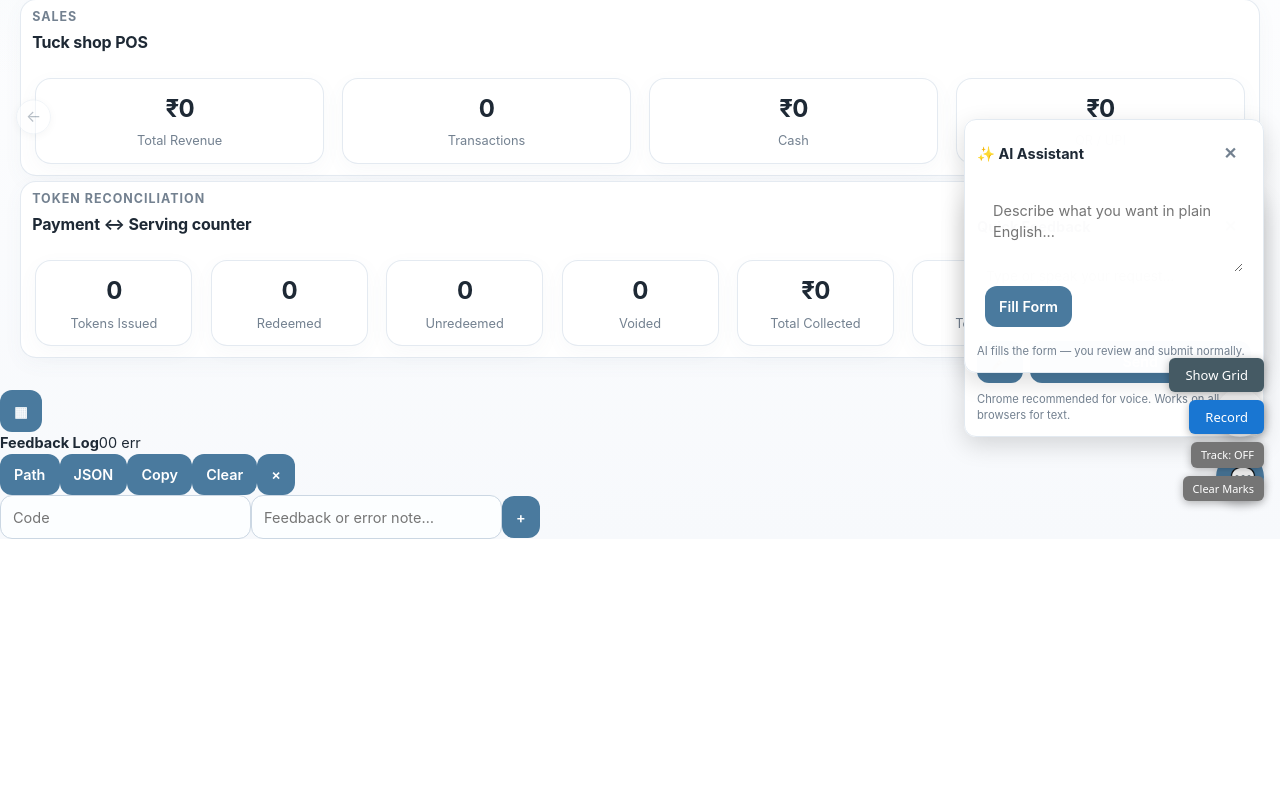
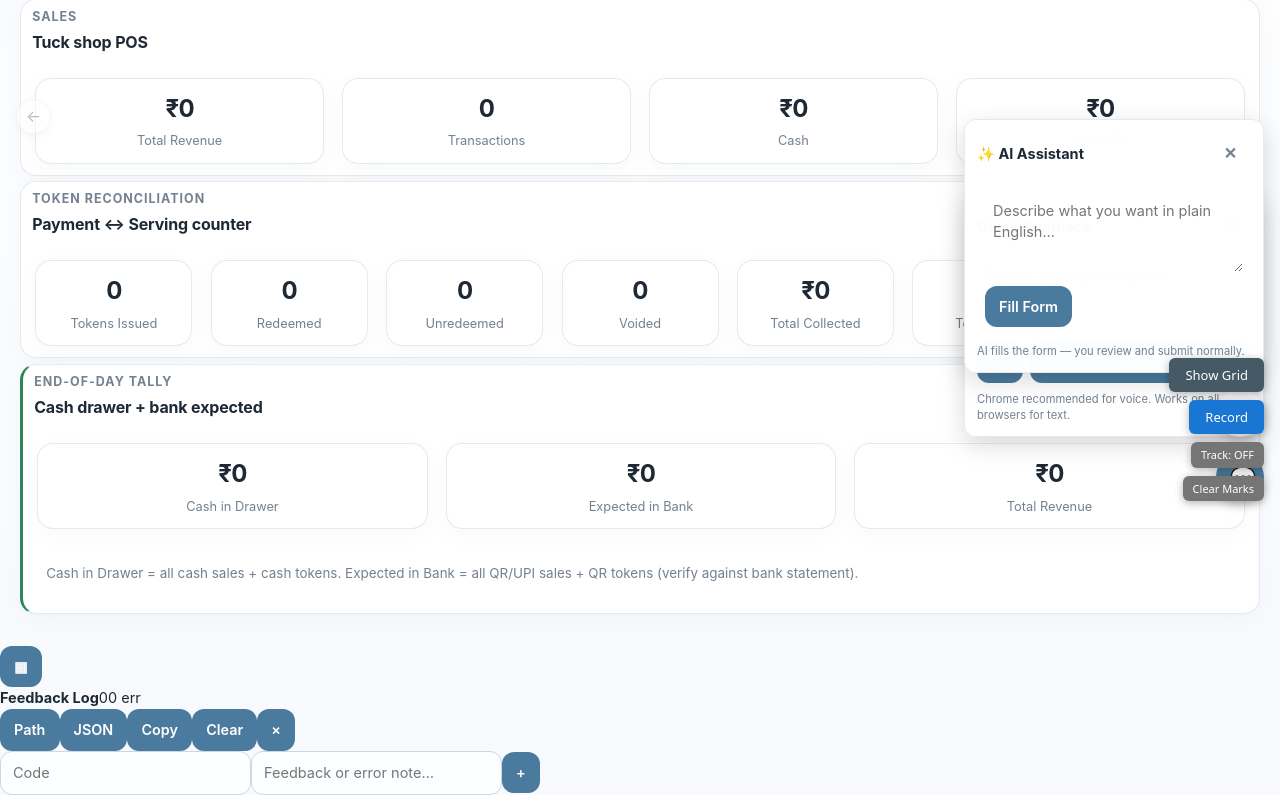
Before and after one commit to nvishvajeet/prism-erp, a Flask app: a page that uses templates/tuck_shop_report.html in a window 1280 px wide. Shown: the part 283-1078 px from the top of the page. Before the commit the page ends 822 px from the top, so only its background shows below. Run offline with Flask 3, Linux system fonts and the light colour scheme; the visitor is signed in with stand-in values (Sample User, id 1); data comes from the database, SQL or seed files in the repository; data that the repository does not hold is empty; some libraries are stand-ins or nearby versions.

Commit message:
feat: payment ref tracking + end-of-day cash/bank tally
Add payment_ref and bank_matched columns to tuck_shop_sales and
tuck_shop_tokens for UPI transaction ID tracking and future bank
statement reconciliation. POS terminal shows ref input on QR
payment. Token issue shows ref field when QR selected. Daily
report now shows end-of-day tally: cash in drawer vs expected
in bank, so the counter person can verify at close.

Co-Authored-By: Claude Opus 4.6 <noreply@anthropic.com>

```diff
--- a/templates/tuck_shop_report.html
+++ b/templates/tuck_shop_report.html
@@ -51,6 +51,24 @@
     {% endif %}
   </article>
 
+  {# ── Cash Drawer vs Bank ── #}
+  {% set total_cash = (sales_summary.cash_total or 0) + (token_summary.token_cash or 0) %}
+  {% set total_bank = (sales_summary.qr_total or 0) + (token_summary.token_qr or 0) %}
+  <article class="card tile tile-full-width tile-accent-green" data-vis="{{ V }}">
+    {{ card_heading("END-OF-DAY TALLY", "Cash drawer + bank expected") }}
+    {{ kpi_grid([
+      {"value": "₹{:,.0f}".format(total_cash),  "label": "Cash in Drawer",     "tone": "green"},
+      {"value": "₹{:,.0f}".format(total_bank),   "label": "Expected in Bank",   "tone": "green"},
+      {"value": "₹{:,.0f}".format(total_cash + total_bank), "label": "Total Revenue"},
+    ]) }}
+    <div style="padding:0.5rem 0.75rem;" data-vis="{{ V }}">
+      <p class="hint" data-vis="{{ V }}">
+        Cash in Drawer = all cash sales + cash tokens.
+        Expected in Bank = all QR/UPI sales + QR tokens (verify against bank statement).
+      </p>
+    </div>
+  </article>
+
   {# ── Top Items ── #}
   {% if top_items %}
   <article class="card tile tile-full-width" data-vis="{{ V }}">
```
Also changed, not shown: templates/tuck_shop_terminal.html (+29 -3 lines), templates/tuck_shop_token_issue.html (+15 -1 lines).
